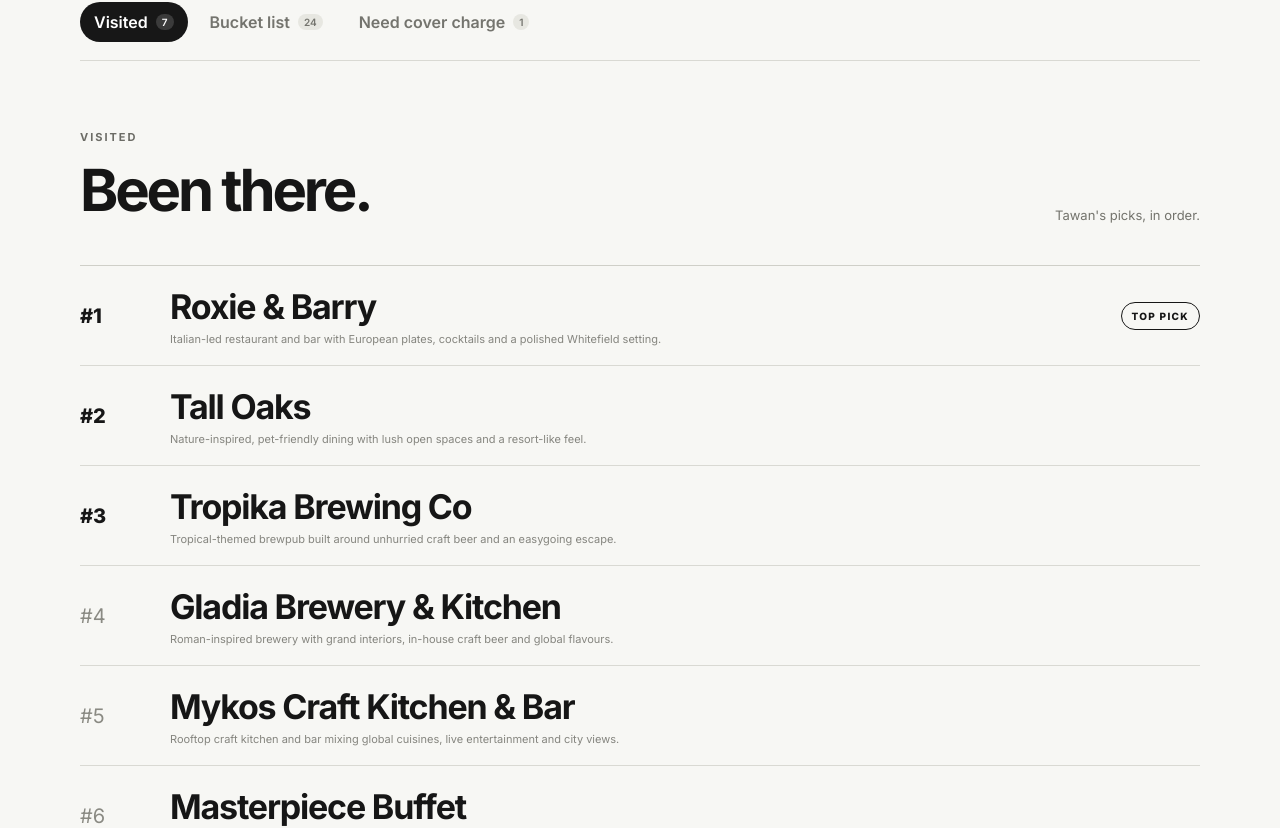
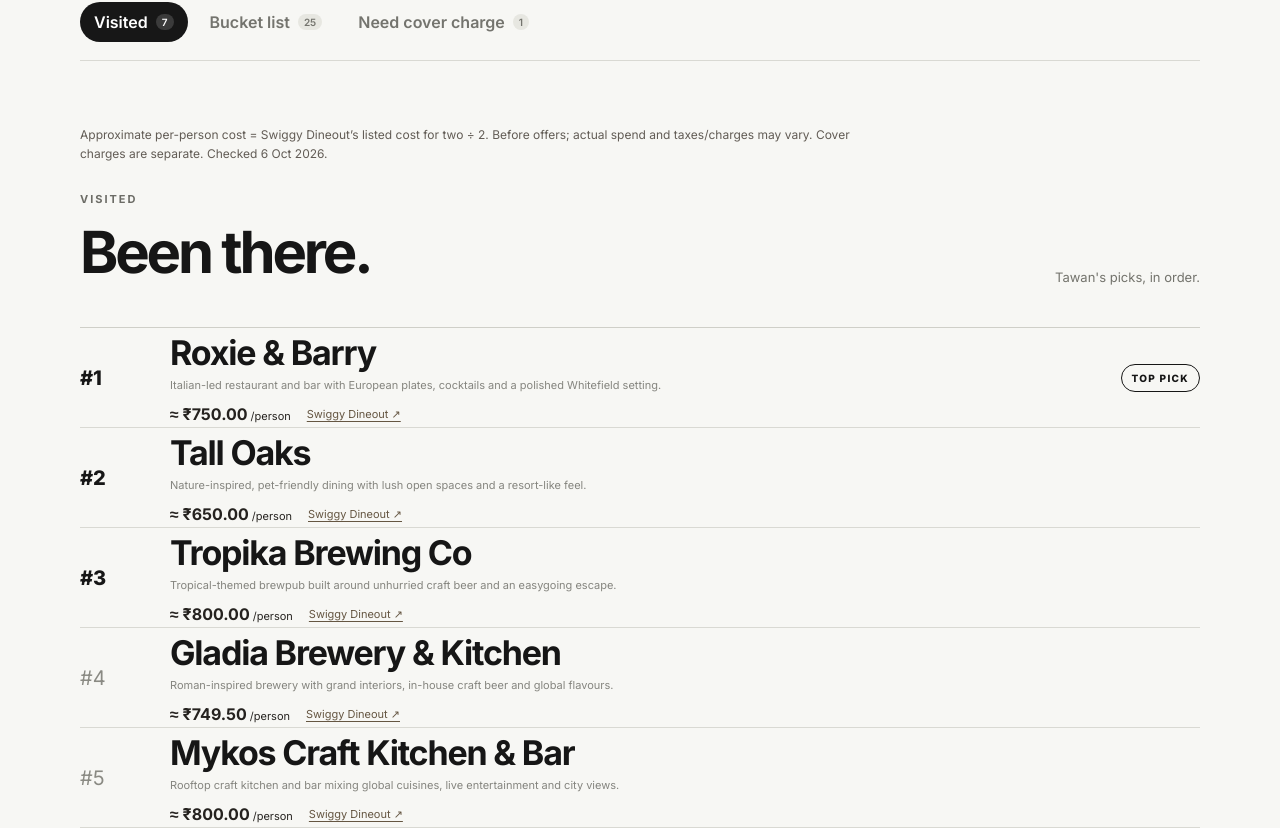
Before and after one commit to anon-astra/blore-lore, a Svelte app: page / in a window 1280 px wide. Shown: the part 796-1624 px from the top of the page. Built offline with nearby package versions, Linux system fonts and the light colour scheme.

Commit message:
Add Dineout per-person estimates, bucket price sorting and Chifa Marathahalli

```diff
--- a/src/App.svelte
+++ b/src/App.svelte
@@ -1,5 +1,146 @@
 <script>
 import heroImage from './vX2cDW8LUWk-HD.jpg';
+const pricing={
+  "Tall Oaks": {
+    "costForTwo": 1300,
+    "source": "https://www.swiggy.com/restaurants/bangalore/kadugodi/tall-oaks-910968/dineout",
+    "checkedAt": "2026-10-06"
+  },
+  "Mykos Craft Kitchen & Bar": {
+    "costForTwo": 1600,
+    "source": "https://www.swiggy.com/restaurants/bangalore/bannerghatta-road/mykos-craft-kitchen-bar-815640/dineout",
+    "checkedAt": "2026-10-06"
+  },
+  "Tropika Brewing Co": {
+    "costForTwo": 1600,
+    "source": "https://www.swiggy.com/dineout/bangalore/marathahalli/multi-cuisine-restaurants",
+    "checkedAt": "2026-10-06"
+  },
+  "Koko Samba": {
+    "costForTwo": 2500,
+    "source": "https://www.swiggy.com/city/bangalore/best-restaurants-in-kundalahalli",
+    "checkedAt": "2026-10-06"
+  },
+  "Helen's Place — Marathahalli": {
+    "costForTwo": 1500,
+    "source": "https://www.swiggy.com/dineout/bangalore/marathahalli/continental-restaurants",
+    "checkedAt": "2026-10-06"
+  },
+  "Beige Bangalore": {
+    "costForTwo": 2500,
+    "source": "https://www.swiggy.com/city/bangalore/marathahalli-restaurants/smoking-area-feature-restaurants-dineout",
+    "checkedAt": "2026-10-06"
+  },
+  "The Clink": {
+    "costForTwo": 1500,
+    "source": "https://www.swiggy.com/city/bangalore/jp-nagar-restaurants/european-cuisine-restaurants",
+    "checkedAt": "2026-10-06"
+  },
+  "Pangeo": {
+    "costForTwo": 3500,
+    "source": "https://www.swiggy.com/city/bangalore/wifi-feature-restaurants-dineout",
+    "checkedAt": "2026-10-06"
+  },
+  "Roxie & Barry": {
+    "costForTwo": 1500,
+    "source": "https://www.swiggy.com/restaurants/bangalore/whitefield/roxie-barry-1339049/dineout",
+    "checkedAt": "2026-10-06"
+  },
+  "Gladia Brewery & Kitchen": {
+    "costForTwo": 1499,
+    "source": "https://www.swiggy.com/restaurants/bangalore/sarjapur-road/gladia-brewery-kitchen-1140333/dineout",
+    "checkedAt": "2026-10-06"
+  },
+  "Brix and Barrells": {
+    "costForTwo": 2000,
+    "source": "https://www.swiggy.com/restaurants/bangalore/hoodi/brix-and-barrells-1196872/dineout",
+    "checkedAt": "2026-10-06"
+  },
+  "Legends Microbrewery": {
+    "costForTwo": 3000,
+    "source": "https://www.swiggy.com/restaurants/bangalore/varthur/legends-microbrewery-1403465/dineout",
+    "checkedAt": "2026-10-06"
+  },
+  "The Azulian House": {
+    "costForTwo": 5000,
+    "source": "https://www.swiggy.com/restaurants/bangalore/kodihalli/the-azulian-house-1381676/dineout",
+    "checkedAt": "2026-10-06"
+  },
+  "Nusa — Tropical Brewvilla": {
+    "costForTwo": 2400,
+    "source": "https://www.swiggy.com/restaurants/bangalore/gunjur/nusa-tropical-brew-villa-812224/dineout",
+    "checkedAt": "2026-10-06"
+  },
+  "Helen & Lorena's Place": {
+    "costForTwo": 1500,
+    "source": "https://www.swiggy.com/restaurants/bangalore/kodathi/helen-lorena-s-place-1403579/dineout",
+    "checkedAt": "2026-10-06"
+  },
+  "The Estate Deli": {
+    "costForTwo": 600,
+    "source": "https://www.swiggy.com/restaurants/bangalore/indiranagar/the-estate-deli-1135274/dineout",
+    "checkedAt": "2026-10-06"
+  },
+  "The Porcupine — A Proper Indian Public House": {
+    "costForTwo": 1200,
+    "source": "https://www.swiggy.com/restaurants/bangalore/indiranagar/the-porcupine-1373613/dineout",
+    "checkedAt": "2026-10-06"
+  },
+  "HEYOU — MG Road": {
+    "costForTwo": 1800,
+    "source": "https://www.swiggy.com/restaurants/bangalore/mg-road/heyou-1392264/dineout",
+    "checkedAt": "2026-10-06"
+  },
+  "Baci Baci Osteria": {
+    "costForTwo": 3400,
+    "source": "https://www.swiggy.com/restaurants/bangalore/koramangala/baci-baci-osteria-1450311/dineout",
+    "checkedAt": "2026-10-06"
+  },
+  "Serious Slice — Cunningham Road": {
+    "costForTwo": 1200,
+    "source": "https://www.swiggy.com/restaurants/bangalore/cunningham-road/serious-slice-1090139/dineout",
+    "checkedAt": "2026-10-06"
+  },
+  "Candles Brewhouse": {
+    "costForTwo": 2500,
+    "source": "https://www.swiggy.com/restaurants/bangalore/hebbal/candles-brewhouse-649200/dineout",
+    "checkedAt": "2026-10-06"
+  },
+  "Nido Craft Kitchen & Bar": {
+    "costForTwo": 1500,
+    "source": "https://www.swiggy.com/restaurants/bangalore/yelahanka/nido-craft-kitchen-bar-996688/dineout",
+    "checkedAt": "2026-10-06"
+  },
+  "Zero Degree On The Hill Brewery And Kitchen": {
+    "costForTwo": 1800,
+    "source": "https://www.swiggy.com/restaurants/bangalore/rajarajeshwari-nagar/zero-degree-on-the-hill-brewery-and-kitchen-1394090/dineout",
+    "checkedAt": "2026-10-06"
+  },
+  "Suka Brew and Kitchen": {
+    "costForTwo": 2000,
+    "source": "https://www.swiggy.com/restaurants/bangalore/ullal/suka-brew-and-kitchen-1275807/dineout",
+    "checkedAt": "2026-10-06"
+  },
+  "Paros — Brewery & Kitchen": {
+    "costForTwo": 900,
+    "source": "https://www.swiggy.com/restaurants/bangalore/rajarajeshwari-nagar/paros-brewery-and-kitchen-1268675/dineout",
+    "checkedAt": "2026-10-06"
+  },
+  "Oia Bangalore": {
+    "costForTwo": 2500,
+    "source": "https://www.swiggy.com/restaurants/bangalore/visthar/oia-711661/dineout",
+    "checkedAt": "2026-10-06"
+  },
+  "Chifa — Marathahalli": {
+    "costForTwo": 1800,
+    "source": "https://www.swiggy.com/restaurants/bangalore/marathahalli/chifa-1376213/dineout",
+    "checkedAt": "2026-10-06"
+  }
+};
+const money=new Intl.NumberFormat('en-IN',{style:'currency',currency:'INR',maximumFractionDigits:2});
+const withPrice=(place)=>({...place,...pricing[place.name]});
+const byName=(a,b)=>a.name.localeCompare(b.name,'en',{sensitivity:'base'});
+const byPrice=(a,b)=>(b.costForTwo??-1)-(a.costForTwo??-1)||byName(a,b);
 const visited=[
 ['Roxie & Barry','Italian-led restaurant and bar with European plates, cocktails and a polished Whitefield setting.'],
 ['Tall Oaks','Nature-inspired, pet-friendly dining with lush open spaces and a resort-like feel.'],
@@ -8,8 +149,9 @@ const visited=[
 ['Mykos Craft Kitchen & Bar','Rooftop craft kitchen and bar mixing global cuisines, live entertainment and city views.'],
 ['Masterpiece Buffet','Large-format buffet spanning Indian, Mediterranean, biryani and Andhra favourites.'],
 ['Koko Samba','Lively Bengaluru dining stop with a bold, contemporary night-out atmosphere.']
-].map(([name,description],i)=>({rank:i+1,name,description}));
+].map(([name,description],i)=>withPrice({rank:i+1,name,description}));
 const bucket=[
+['Chifa — Marathahalli',"Rooftop restaurant and bar at King's Cross, Marathahalli, serving Peruvian, Latin American and Cantonese cuisine."],
 ["Helen's Place — Marathahalli",'Neighbourhood restaurant and bar in Marathahalli with a relaxed, social setting.'],
 ['Beige Bangalore','Rooftop pub and lounge known for its stylish lighting, cocktails and live entertainment.'],
 ['Brix and Barrells','Mahadevapura brewpub with craft beer, live music and a casual group-friendly vibe.'],
@@ -34,11 +176,21 @@ const bucket=[
 ['Suka Brew and Kitchen','Nagarbhavi rooftop and waterfront-style lounge with a broad Indian and Asian-leaning menu.'],
 ['Paros — Brewery & Kitchen','Aegean-inspired rooftop brewery pairing small-batch beer, global food and sunset-friendly spaces.'],
 ['Oia Bangalore','Santorini-inspired mega-pub with dramatic architecture, open-air spaces, beer and live entertainment.']
-].map(([name,description])=>({name,description})).sort((a,b)=>a.name.localeCompare(b.name, 'en', {sensitivity:'base'}));
+].map(([name,description])=>withPrice({name,description}));
 const cover=[{name:'Pangeo',description:'High-end Brigade Road lounge blending global dining, cocktails and high-energy nightlife.',note:'Cover charge requested for a solo visit despite the listing showing free entry.'}];
+cover.forEach(p=>Object.assign(p,pricing[p.name]));
 let active='visited';
+let sortOrder='price-desc';
+$: sortedBucket=[...bucket].sort(sortOrder==='alphabetical'?byName:byPrice);
 const tabs=[['visited','Visited',visited.length],['bucket','Bucket list',bucket.length],['cover','Need cover charge',cover.length]];
 </script>
+{#snippet price(p)}
+<div class="price-info">{#if p.costForTwo}
+<strong>≈ {money.format(p.costForTwo/2)}<small>/person</small></strong>
+<a href={p.source} target="_blank" rel="noopener noreferrer" aria-label={"Swiggy Dineout pricing for "+p.name} title={"Listed "+money.format(p.costForTwo)+" for two · Checked 6 Oct 2026"}>Swiggy Dineout ↗</a>
+{:else}<span class="price-unavailable">Price not verified</span>{/if}</div>
+{/snippet}
+
 <svelte:head><title>B'lore Lore — Bengaluru trail</title></svelte:head>
 <div class="top-banner"><span>Tawan</span><a href="mailto:tawanjsingh@gmail.com">tawanjsingh@gmail.com</a></div>
 <section class="hero"><img src={heroImage} alt="Blore Lore header" /><div class="hero-overlay"></div><div class="hero-title"><div class="eyebrow">BENGALURU</div><h1>B'lore <span>Lore.</span></h1><p class="intro">Places worth remembering, places still calling, and places that made entry complicated.</p></div></section>
@@ -46,7 +198,20 @@ const tabs=[['visited','Visited',visited.length],['bucket','Bucket list',bucket.
 <header class="stats-only"><div class="stats"><div><strong>{visited.length}</strong><span>visited</span></div><div><strong>{bucket.length}</strong><span>to go</span></div><div><strong>{cover.length}</strong><span>caution</span></div></div></header>
 <nav>{#each tabs as t}<button class:active={active===t[0]} onclick={()=>active=t[0]}><span>{t[1]}</span><small>{t[2]}</small></button>{/each}</nav>
 <main>
-{#if active==='visited'}<div class="section-head"><div><span class="kicker">VISITED</span><h2>Been there.</h2></div><p>Tawan's picks, in order.</p></div><div class="rank-list">{#each visited as p}<article class:podium={p.rank<=3}><div class="rank">#{p.rank}</div><div class="place"><h3>{p.name}</h3><span>{p.description}</span></div>{#if p.rank===1}<div class="badge">TOP PICK</div>{/if}</article>{/each}</div>
-{:else if active==='bucket'}<div class="section-head"><div><span class="kicker">NEXT UP</span><h2>Still on the list.</h2></div><p>Places Tawan hasn't visited yet.</p></div><div class="cards">{#each bucket as p,i}<article class="card"><span class="index">{String(i+1).padStart(2,'0')}</span><div><h4>{p.name}</h4><p>{p.description}</p></div><span class="arrow">↗</span></article>{/each}</div>
-{:else}<div class="section-head"><div><span class="kicker">THE FINE PRINT</span><h2>Need cover charge.</h2></div><p>Places separated out when entry comes with an extra condition.</p></div><div class="cover-grid">{#each cover as p}<article class="cover-card"><div class="warning">₹</div><div><h3>{p.name}</h3><p>{p.description}</p><p class="cover-note">{p.note}</p></div></article>{/each}</div>{/if}
+<p class="pricing-note">Approximate per-person cost = Swiggy Dineout’s listed cost for two ÷ 2. Before offers; actual spend and taxes/charges may vary. Cover charges are separate. Checked 6 Oct 2026.</p>
+{#if active==='visited'}<div class="section-head"><div><span class="kicker">VISITED</span><h2>Been there.</h2></div><p>Tawan's picks, in order.</p></div><div class="rank-list">{#each visited as p}<article class:podium={p.rank<=3}><div class="rank">#{p.rank}</div><div class="place"><h3>{p.name}</h3><span>{p.description}</span>{@render price(p)}</div>{#if p.rank===1}<div class="badge">TOP PICK</div>{/if}</article>{/each}</div>
+{:else if active==='bucket'}<div class="section-head"><div><span class="kicker">NEXT UP</span><h2>Still on the list.</h2></div><p>Places Tawan hasn't visited yet.</p></div><label class="sort-control">Sort by <select bind:value={sortOrder}><option value="price-desc">Price: high to low</option><option value="alphabetical">Alphabetical: A–Z</option></select></label><div class="cards">{#each sortedBucket as p,i}<article class="card"><span class="index">{String(i+1).padStart(2,'0')}</span><div><h4>{p.name}</h4><p>{p.description}</p>{@render price(p)}</div><span class="arrow">↗</span></article>{/each}</div>
+{:else}<div class="section-head"><div><span class="kicker">THE FINE PRINT</span><h2>Need cover charge.</h2></div><p>Places separated out when entry comes with an extra condition.</p></div><div class="cover-grid">{#each cover as p}<article class="cover-card"><div class="warning">₹</div><div><h3>{p.name}</h3><p>{p.description}</p>{@render price(p)}<p class="cover-note">{p.note}</p></div></article>{/each}</div>{/if}
 </main><footer><span>BLR / 2026</span><span>EAT · SHOOT · RANK · REPEAT</span></footer></div>
+
+<style>
+.pricing-note{font-size:12px;line-height:1.6;color:#625c55;margin:0 0 24px;max-width:780px}
+.price-info{display:flex;align-items:center;flex-wrap:wrap;gap:8px 16px;margin-top:12px}
+.price-info strong{font-size:16px;color:#25221f;font-weight:700}
+.price-info small{font-size:11px;font-weight:400;margin-left:3px}
+.price-info a{color:#655642;font-size:11px;text-decoration:underline;text-underline-offset:3px}
+.price-unavailable{font-size:12px;color:#726b62}
+.sort-control{display:flex;align-items:center;gap:12px;font-size:12px;margin:0 0 22px;color:#625c55}
+.sort-control select{font:inherit;font-size:13px;background:#fffaf2;color:#25221f;border:1px solid #c8bdaf;border-radius:6px;padding:10px 12px;max-width:100%}
+.sort-control select:focus-visible,.price-info a:focus-visible{outline:2px solid #78552f;outline-offset:3px}
+</style>
```
